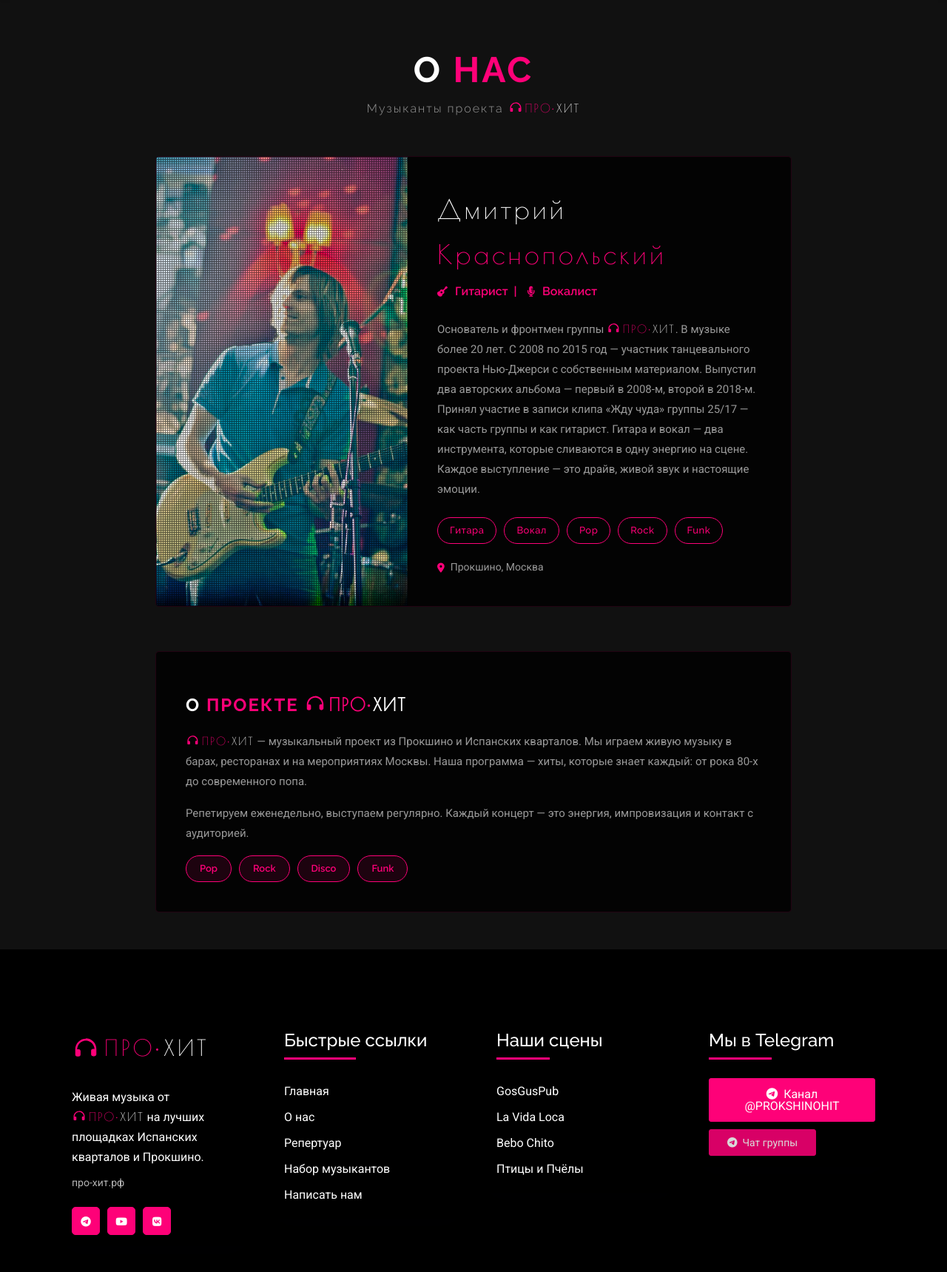
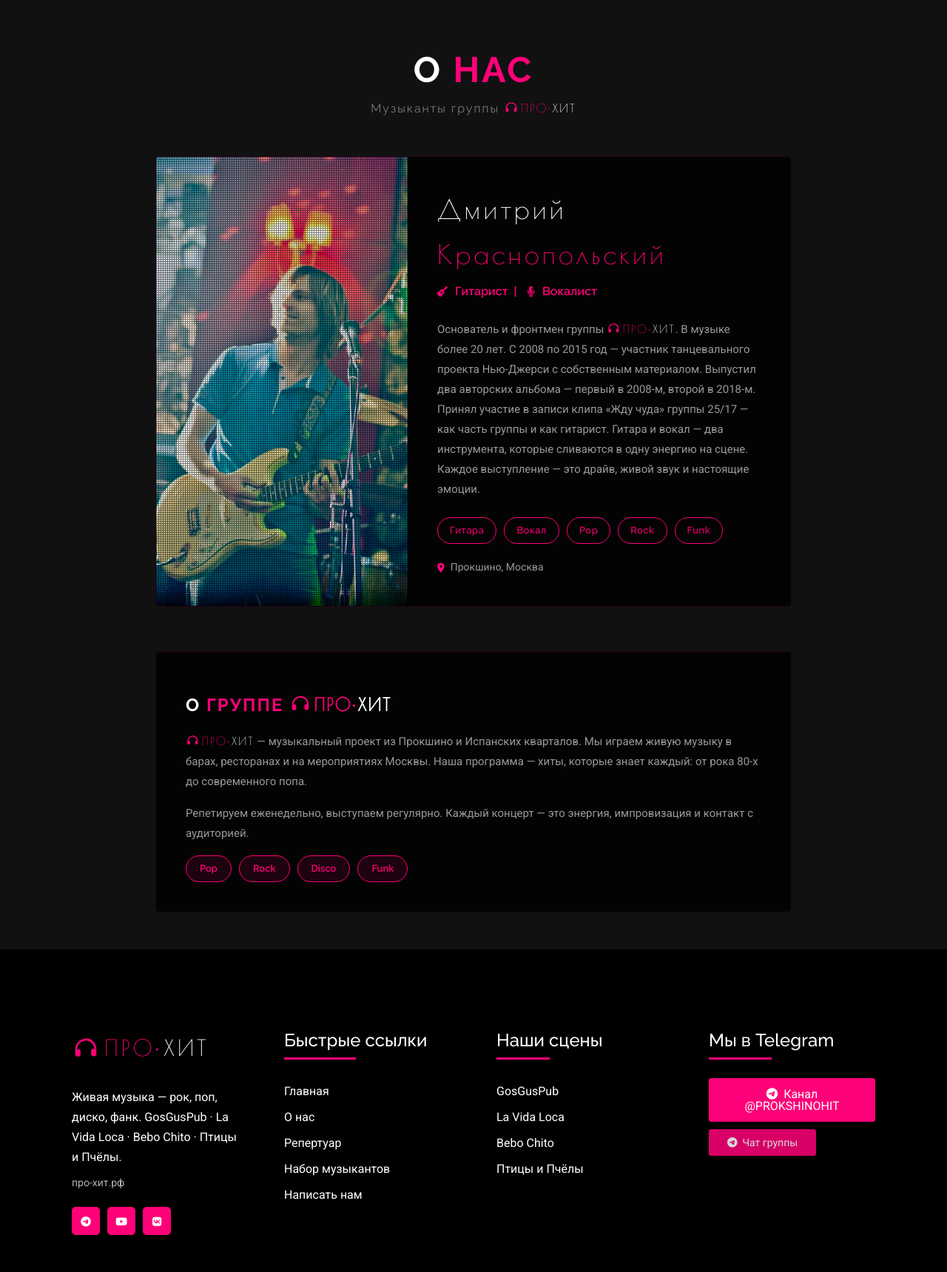
Before and after one commit to nebodima/prohit-website, a plain HTML site: page about.html in a window 1280 px wide. Shown: the part 143-1862 px from the top of the page at 74% size. Drawn offline with Linux system fonts and the light colour scheme; a script that the page names is missing.

Commit message:
about.html: проект→группа, footer с площадками, font-display:swap
- subtitle: «Музыканты проекта» → «Музыканты группы»
- h2: «О проекте» → «О группе»
- meta description: проекта → группы
- footer tagline: конкретные площадки вместо общей фразы
- Google Fonts: display=block → display=swap

Co-Authored-By: Claude Sonnet 4.6 <noreply@anthropic.com>

```diff
--- a/about.html
+++ b/about.html
@@ -2,13 +2,13 @@
 <html xmlns="http://www.w3.org/1999/xhtml" class="j4" xml:lang="ru" lang="ru" dir="ltr"><head><meta http-equiv="Content-Type" content="text/html; charset=UTF-8">
 
 	<meta name="generator" content="ПРО•ХИТ">
-	<meta name="description" content="О нас — ПРО•ХИТ. Музыканты проекта, живая музыка из Прокшино и Испанских кварталов.">
+	<meta name="description" content="О нас — ПРО•ХИТ. Музыканты группы, живая музыка из Прокшино и Испанских кварталов.">
 	<title>О нас — ПРО•ХИТ | про-хит.рф</title>
 	<link rel="icon" type="image/svg+xml" href="./favicon.svg">
 <link rel="preconnect" href="https://fonts.googleapis.com">
 	<link rel="preconnect" href="https://fonts.gstatic.com" crossorigin>
 	<link rel="preconnect" href="https://cdnjs.cloudflare.com">
-	<link href="https://fonts.googleapis.com/css2?family=Roboto:wght@400;500;700&family=Raleway:wght@300;400;500;600;700&family=Lobster+Two:ital@0;1&family=Teko:wght@400;500&display=block" rel="stylesheet">
+	<link href="https://fonts.googleapis.com/css2?family=Roboto:wght@400;500;700&family=Raleway:wght@300;400;500;600;700&family=Lobster+Two:ital@0;1&family=Teko:wght@400;500&display=swap" rel="stylesheet">
 	<link href="https://cdnjs.cloudflare.com/ajax/libs/font-awesome/6.4.2/css/all.min.css" rel="stylesheet">
 	<link rel="preload" href="./PoiretOne-Regular.woff2" as="font" type="font/woff2" crossorigin>
 	<style>@font-face{font-family:'Poiret One';font-style:normal;font-weight:400;font-display:block;src:url('./PoiretOne-Regular.woff2') format('woff2'),url('./PoiretOne-Regular.ttf') format('truetype')}</style>
@@ -252,7 +252,7 @@
 
 <section class="about-hero">
   <h1>О <span>нас</span></h1>
-  <div class="subtitle">Музыканты проекта <span class="ph"><svg xmlns="http://www.w3.org/2000/svg" viewBox="0 0 32 32" width="1.25em" height="1.25em" style="vertical-align:-0.25em;margin-right:3px"><path d="M16 4C9.4 4 4 9.4 4 16v6c0 1.1.9 2 2 2h2c1.1 0 2-.9 2-2v-4c0-1.1-.9-2-2-2H6.1C6.5 10.2 10.8 6 16 6s9.5 4.2 9.9 9.6H24c-1.1 0-2 .9-2 2v4c0 1.1.9 2 2 2h2c1.1 0 2-.9 2-2v-6c0-6.6-5.4-12-12-12z" fill="#fe0178"/><rect x="5" y="16" width="4" height="8" rx="1.5" fill="#fe0178"/><rect x="23" y="16" width="4" height="8" rx="1.5" fill="#fe0178"/></svg>ПРО•<span class="hit">ХИТ</span></span></div>
+  <div class="subtitle">Музыканты группы <span class="ph"><svg xmlns="http://www.w3.org/2000/svg" viewBox="0 0 32 32" width="1.25em" height="1.25em" style="vertical-align:-0.25em;margin-right:3px"><path d="M16 4C9.4 4 4 9.4 4 16v6c0 1.1.9 2 2 2h2c1.1 0 2-.9 2-2v-4c0-1.1-.9-2-2-2H6.1C6.5 10.2 10.8 6 16 6s9.5 4.2 9.9 9.6H24c-1.1 0-2 .9-2 2v4c0 1.1.9 2 2 2h2c1.1 0 2-.9 2-2v-6c0-6.6-5.4-12-12-12z" fill="#fe0178"/><rect x="5" y="16" width="4" height="8" rx="1.5" fill="#fe0178"/><rect x="23" y="16" width="4" height="8" rx="1.5" fill="#fe0178"/></svg>ПРО•<span class="hit">ХИТ</span></span></div>
 </section>
 
 <section class="members-section">
@@ -284,7 +284,7 @@
 
 <section class="band-info-section">
   <div class="info-block">
-    <h2>О <span>проекте</span> <span class="ph"><svg xmlns="http://www.w3.org/2000/svg" viewBox="0 0 32 32" width="1.25em" height="1.25em" style="vertical-align:-0.25em;margin-right:3px"><path d="M16 4C9.4 4 4 9.4 4 16v6c0 1.1.9 2 2 2h2c1.1 0 2-.9 2-2v-4c0-1.1-.9-2-2-2H6.1C6.5 10.2 10.8 6 16 6s9.5 4.2 9.9 9.6H24c-1.1 0-2 .9-2 2v4c0 1.1.9 2 2 2h2c1.1 0 2-.9 2-2v-6c0-6.6-5.4-12-12-12z" fill="#fe0178"/><rect x="5" y="16" width="4" height="8" rx="1.5" fill="#fe0178"/><rect x="23" y="16" width="4" height="8" rx="1.5" fill="#fe0178"/></svg>ПРО•<span class="hit">ХИТ</span></span></h2>
+    <h2>О <span>группе</span> <span class="ph"><svg xmlns="http://www.w3.org/2000/svg" viewBox="0 0 32 32" width="1.25em" height="1.25em" style="vertical-align:-0.25em;margin-right:3px"><path d="M16 4C9.4 4 4 9.4 4 16v6c0 1.1.9 2 2 2h2c1.1 0 2-.9 2-2v-4c0-1.1-.9-2-2-2H6.1C6.5 10.2 10.8 6 16 6s9.5 4.2 9.9 9.6H24c-1.1 0-2 .9-2 2v4c0 1.1.9 2 2 2h2c1.1 0 2-.9 2-2v-6c0-6.6-5.4-12-12-12z" fill="#fe0178"/><rect x="5" y="16" width="4" height="8" rx="1.5" fill="#fe0178"/><rect x="23" y="16" width="4" height="8" rx="1.5" fill="#fe0178"/></svg>ПРО•<span class="hit">ХИТ</span></span></h2>
     <p>
       <span class="ph"><svg xmlns="http://www.w3.org/2000/svg" viewBox="0 0 32 32" width="1.25em" height="1.25em" style="vertical-align:-0.25em;margin-right:3px"><path d="M16 4C9.4 4 4 9.4 4 16v6c0 1.1.9 2 2 2h2c1.1 0 2-.9 2-2v-4c0-1.1-.9-2-2-2H6.1C6.5 10.2 10.8 6 16 6s9.5 4.2 9.9 9.6H24c-1.1 0-2 .9-2 2v4c0 1.1.9 2 2 2h2c1.1 0 2-.9 2-2v-6c0-6.6-5.4-12-12-12z" fill="#fe0178"/><rect x="5" y="16" width="4" height="8" rx="1.5" fill="#fe0178"/><rect x="23" y="16" width="4" height="8" rx="1.5" fill="#fe0178"/></svg>ПРО•<span class="hit">ХИТ</span></span> — музыкальный проект из Прокшино и Испанских кварталов. Мы играем живую музыку в барах, ресторанах и на мероприятиях Москвы. Наша программа — хиты, которые знает каждый: от рока 80-х до современного попа.
     </p>
@@ -316,7 +316,7 @@
 <div class="custom">
 	<p><span style="font-family:'Poiret One',cursive;font-size:30px;color:#fe0178;letter-spacing:4px"><svg xmlns="http://www.w3.org/2000/svg" viewBox="0 0 32 32" width="38" height="38" style="vertical-align:middle;margin-right:6px;margin-top:-5px"><path d="M16 4C9.4 4 4 9.4 4 16v6c0 1.1.9 2 2 2h2c1.1 0 2-.9 2-2v-4c0-1.1-.9-2-2-2H6.1C6.5 10.2 10.8 6 16 6s9.5 4.2 9.9 9.6H24c-1.1 0-2 .9-2 2v4c0 1.1.9 2 2 2h2c1.1 0 2-.9 2-2v-6c0-6.6-5.4-12-12-12z" fill="#fe0178"/><rect x="5" y="16" width="4" height="8" rx="1.5" fill="#fe0178"/><rect x="23" y="16" width="4" height="8" rx="1.5" fill="#fe0178"/></svg>ПРО•<span style="color:#fff">ХИТ</span></span></p>
 <p>&nbsp;</p>
-<p>Живая музыка от ПРО•ХИТ на лучших площадках Испанских кварталов и Прокшино.</p>
+<p>Живая музыка — рок, поп, диско, фанк. GosGusPub · La Vida Loca · Bebo Chito · Птицы и Пчёлы.</p>
 <p style="margin-top:10px;opacity:0.7;font-size:14px;">про-хит.рф</p>
 <ul class="as-social bottom_social_icons">
 <li><a href="https://t.me/PROKSHINOHIT" target="_blank"><i class="fab fa-telegram-plane"></i></a></li>
```
